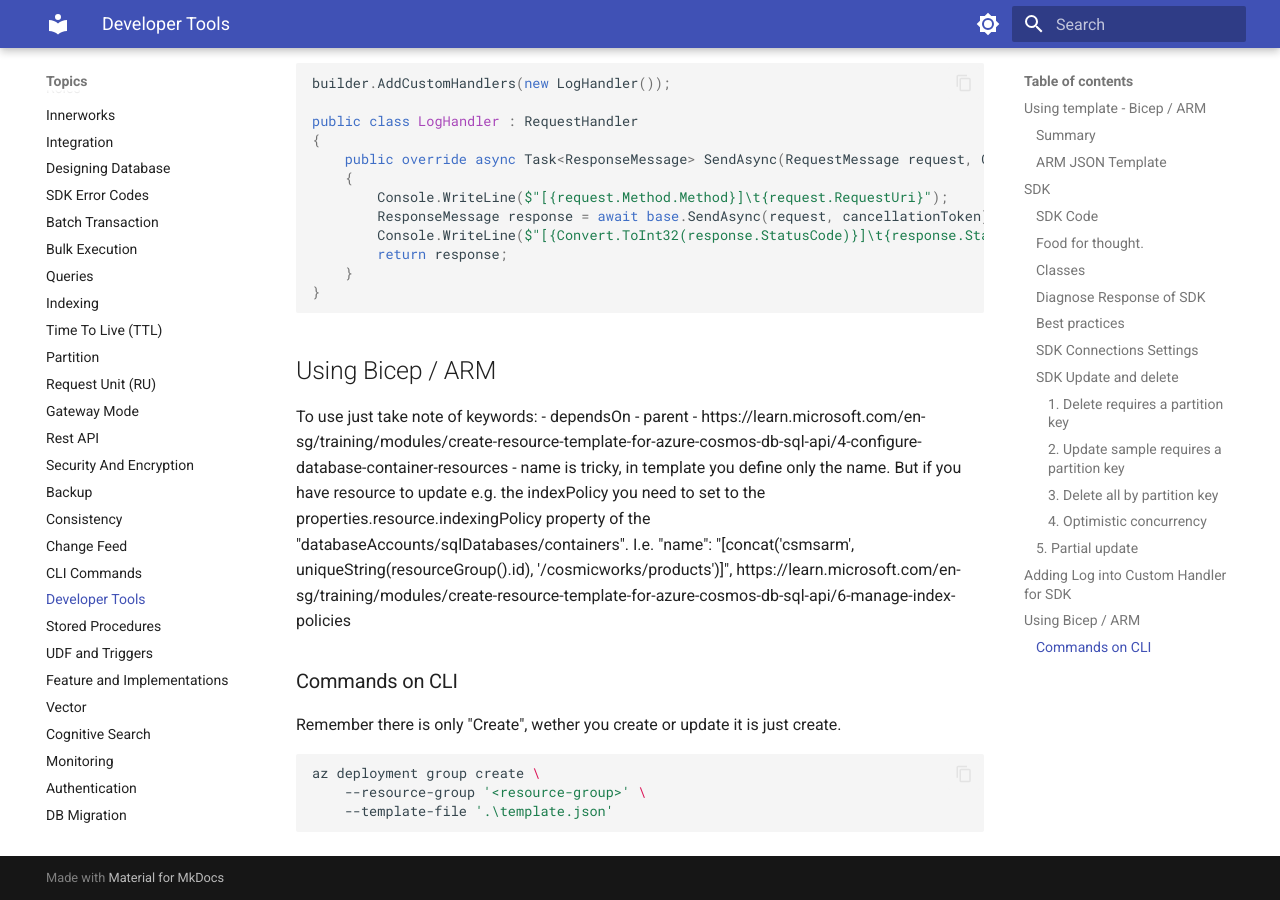
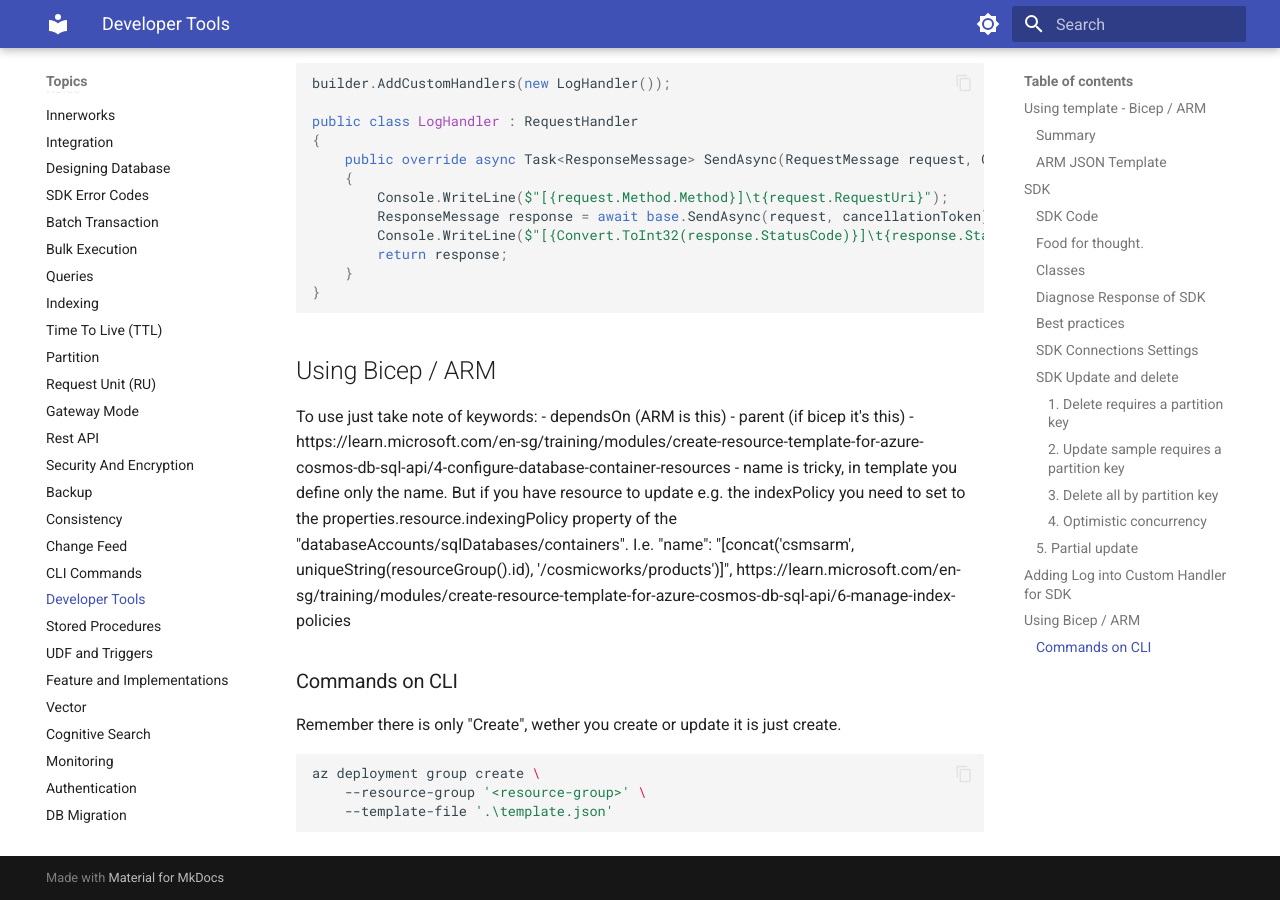
Before and after one commit to yoonghan/Azure-Cosmos-DB-DP-420, an MkDocs documentation site: the page built from docs/26. DeveloperTools.md, in a window 1280 px wide and 900 px high, scrolled down 8362 px. Built offline with MkDocs 1.6.1 and Material for MkDocs 9.7.7, drawn with Linux system fonts in a browser that asks for light colours.

Commit message:
Update ARM vs Bicep

```diff
--- a/docs/26. DeveloperTools.md
+++ b/docs/26. DeveloperTools.md
@@ -314,8 +314,8 @@
 ## Using Bicep / ARM
 
 To use just take note of keywords:
-  - dependsOn
-  - parent
+  - dependsOn (ARM is this)
+  - parent (if bicep it's this)
   - https://learn.microsoft.com/en-sg/training/modules/create-resource-template-for-azure-cosmos-db-sql-api/4-configure-database-container-resources
   - name is tricky, in template you define only the name. But if you have resource to update e.g. the indexPolicy you need to set to the properties.resource.indexingPolicy property of the "databaseAccounts/sqlDatabases/containers". I.e.   "name": "[concat('csmsarm', uniqueString(resourceGroup().id), '/cosmicworks/products')]", https://learn.microsoft.com/en-sg/training/modules/create-resource-template-for-azure-cosmos-db-sql-api/6-manage-index-policies
 
```
